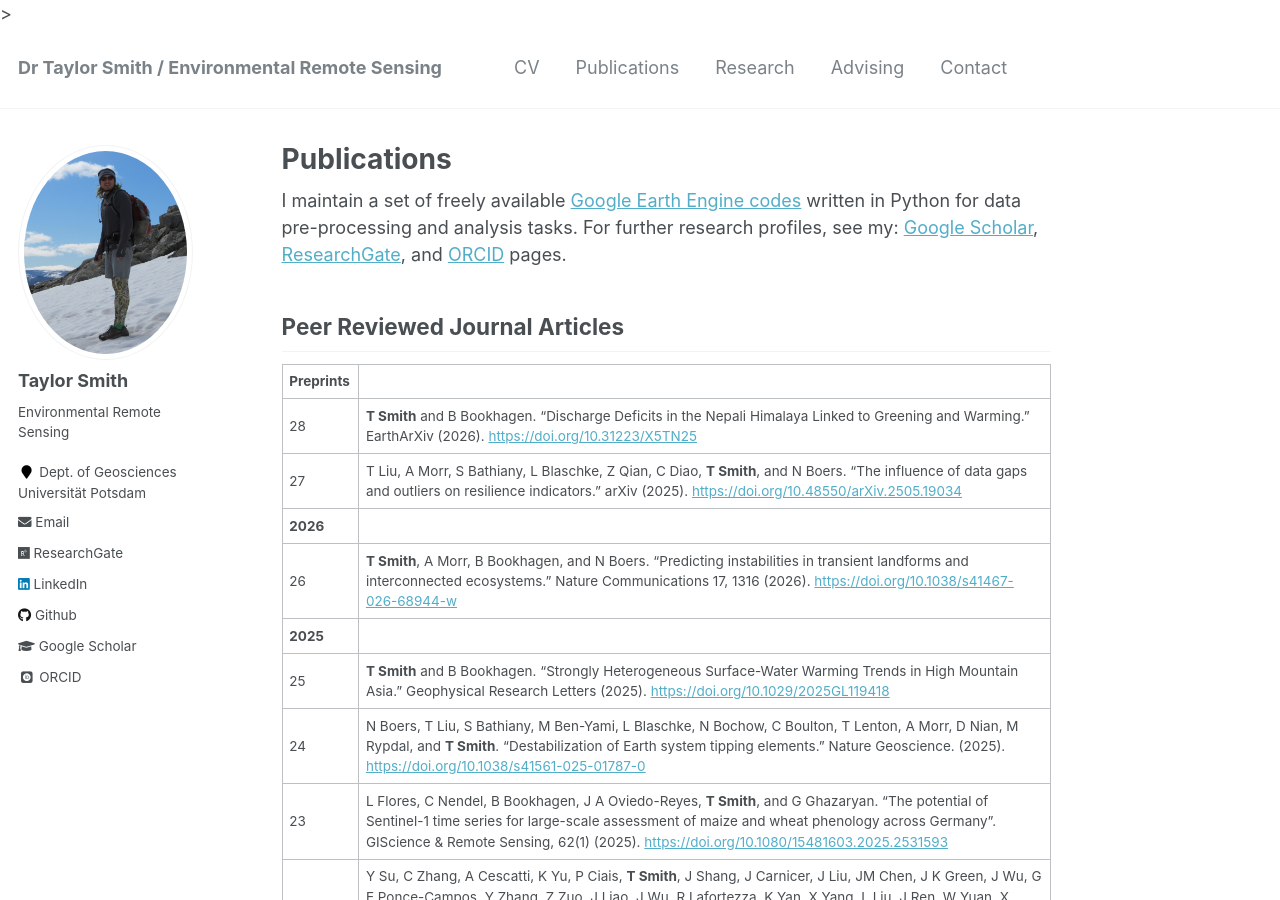
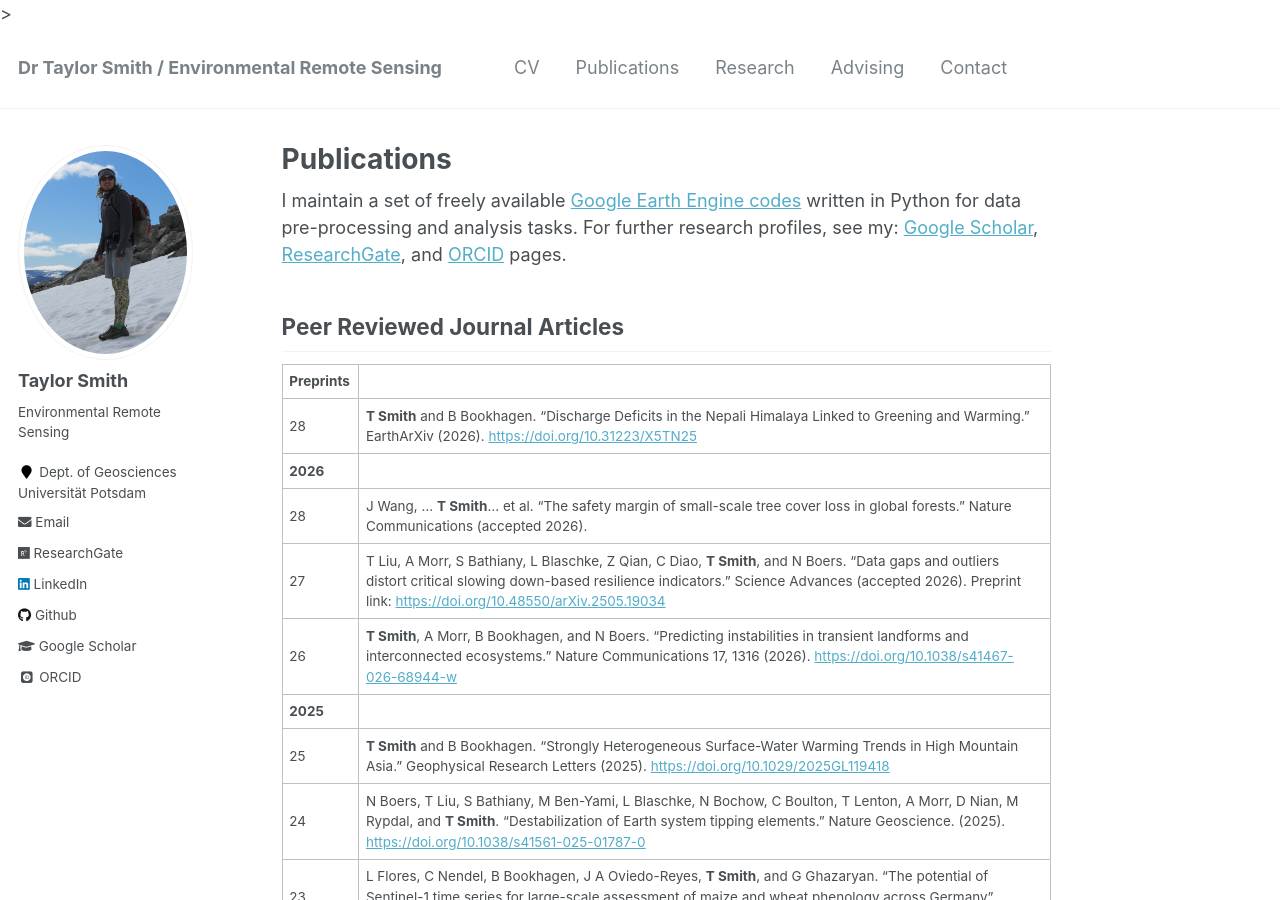
Before and after one commit to tasmi/tasmi.github.io, a Jekyll site: the page built from _pages/publications.md, in a window 1280 px wide and 900 px high. Built offline with Jekyll 4.4.1, drawn with Linux system fonts in a browser that asks for light colours; some web fonts are replaced.

Commit message:
Update publications.md

```diff
--- a/_pages/publications.md
+++ b/_pages/publications.md
@@ -11,8 +11,9 @@ I maintain a set of freely available [Google Earth Engine codes](https://github.
 
 | **Preprints**
 28 | **T Smith** and B Bookhagen. "Discharge Deficits in the Nepali Himalaya Linked to Greening and Warming." EarthArXiv (2026). [https://doi.org/10.31223/X5TN25](https://doi.org/10.31223/X5TN25)
-27 | T Liu, A Morr, S Bathiany, L Blaschke, Z Qian, C Diao, **T Smith**, and N Boers. "The influence of data gaps and outliers on resilience indicators." arXiv (2025). [https://doi.org/10.48550/arXiv.2505.19034](https://doi.org/10.48550/arXiv.2505.19034)
 | **2026**
+28 | J Wang, ... **T Smith**... et al. "The safety margin of small-scale tree cover loss in global forests." Nature Communications (accepted 2026).
+27 | T Liu, A Morr, S Bathiany, L Blaschke, Z Qian, C Diao, **T Smith**, and N Boers. "Data gaps and outliers distort critical slowing down-based resilience indicators." Science Advances (accepted 2026). Preprint link: [https://doi.org/10.48550/arXiv.2505.19034](https://doi.org/10.48550/arXiv.2505.19034)
 26 | **T Smith**, A Morr, B Bookhagen, and N Boers. "Predicting instabilities in transient landforms and interconnected ecosystems." Nature Communications 17, 1316 (2026). [https://doi.org/10.1038/s41467-026-68944-w](https://doi.org/10.1038/s41467-026-68944-w)
 | **2025**
 25 | **T Smith** and B Bookhagen. "Strongly Heterogeneous Surface-Water Warming Trends in High Mountain Asia." Geophysical Research Letters (2025). [https://doi.org/10.1029/2025GL119418](https://doi.org/10.1029/2025GL119418)
```
